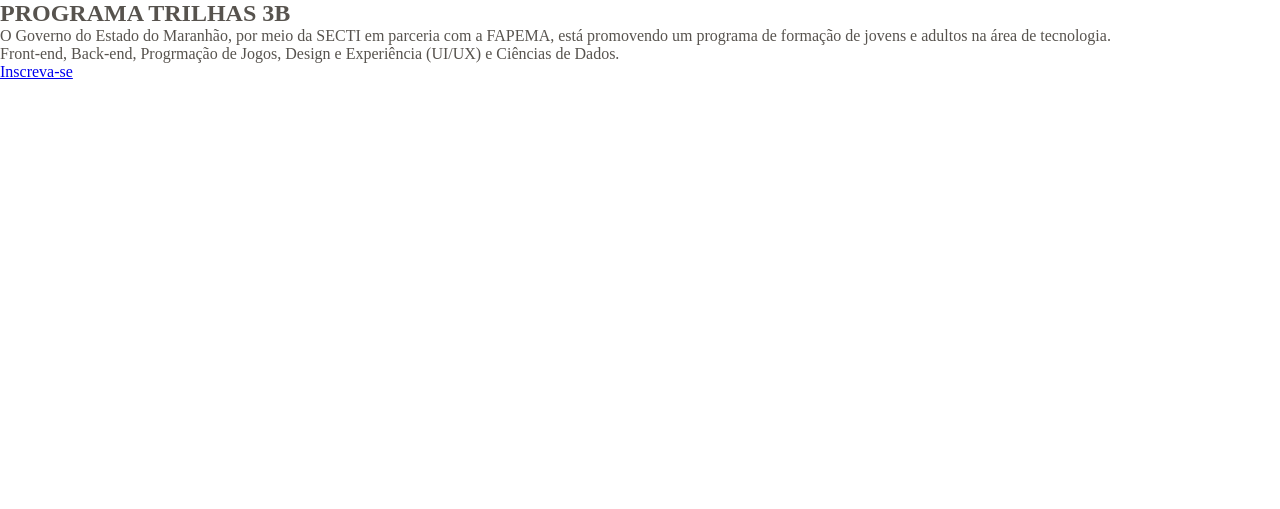
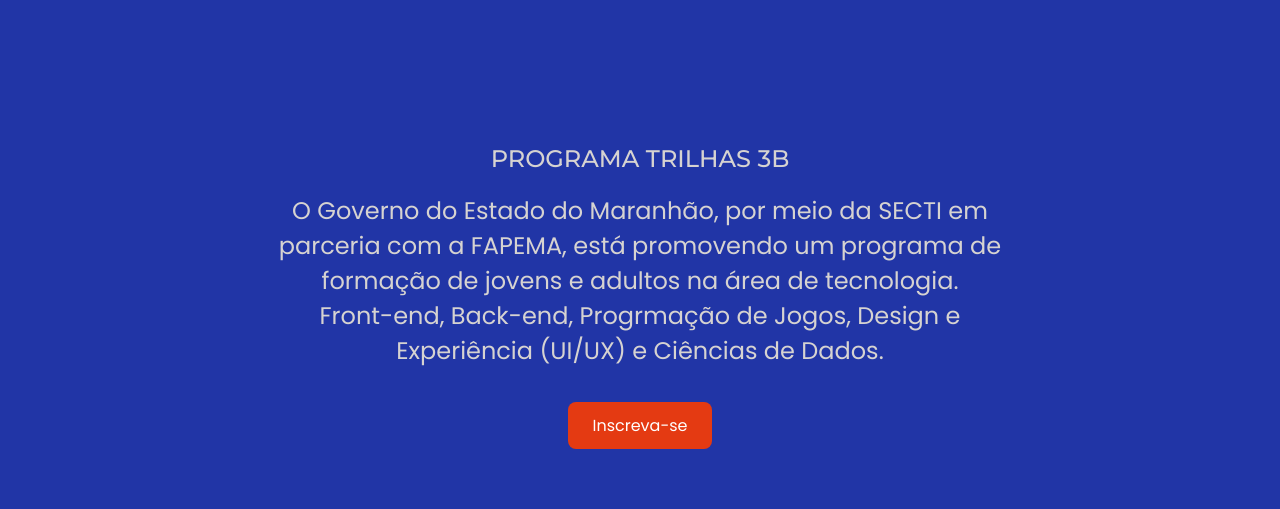
Before and after one commit to joaobatistamedeiroscf/Desafio-2---Trilhas-Inova-, a plain HTML site: page inicio.html in a window 1280 px wide. Drawn offline with Linux system fonts and the light colour scheme.

Commit message:
estilo da página inicial

```diff
--- a/styles/style.css
+++ b/styles/style.css
@@ -446,10 +446,59 @@ label {
     display: none;
 }
 
+/*---Página de Inicial---*/
+
+#pagina-inicial {
+    background-color: var(--cor-terciaria);
+    align-items: center;
+    text-align: center;
+}
+
+.pagina-inicial-conteudo{
+    display: flex;
+    flex-direction: column;
+    align-items: center;
+    margin: 9em auto;
+    width: 47.5em;
+    gap: 20px;
+}
+
+.pagina-inicial-titulo {
+    font-family: var(--fonte-secundaria);
+    font-weight: 400;
+    color: var(--cor-quaternaria);
+}
+
+.pagina-inicial-conteudo p {
+    font-family: var(--fonte-primaria);
+    font-weight: 500;
+    font-size: 1.5em;
+    color: var(--cor-quaternaria);
+    text-align: center;
+}
+
+.pagina-inicial-botao {
+    margin-top: 25px;
+    margin-bottom: 30px;
+}
+
+.pagina-inicial-botao a{
+    background-color: var(--cor-sexta);
+    font-family: var(--fonte-primaria);
+    font-weight: 500;
+    font-size: 16px;
+    color: var(--cor-decima);
+    padding: 12px 24px;
+    cursor: pointer;
+    text-decoration: none;
+    border-radius: 8px;
+    width: 100%;
+}
 
 /*---Página de Login---*/
 
-#pagina-login, #pagina-home{
+#pagina-login,
+#pagina-home {
     font-family: var(--fonte-primaria);
     background-color: var(--cor-terciaria);
     color: var(--cor-decima);
```
